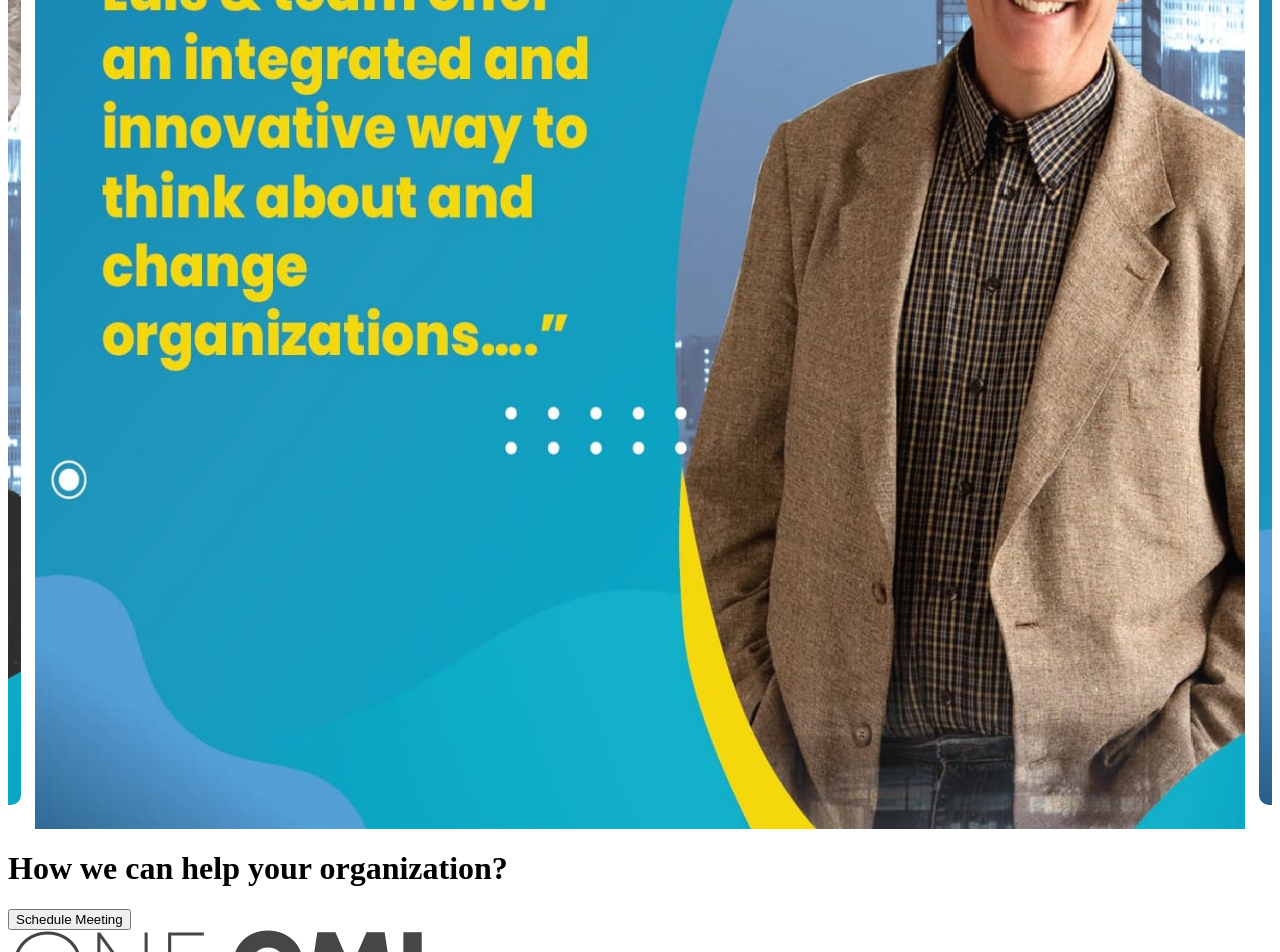
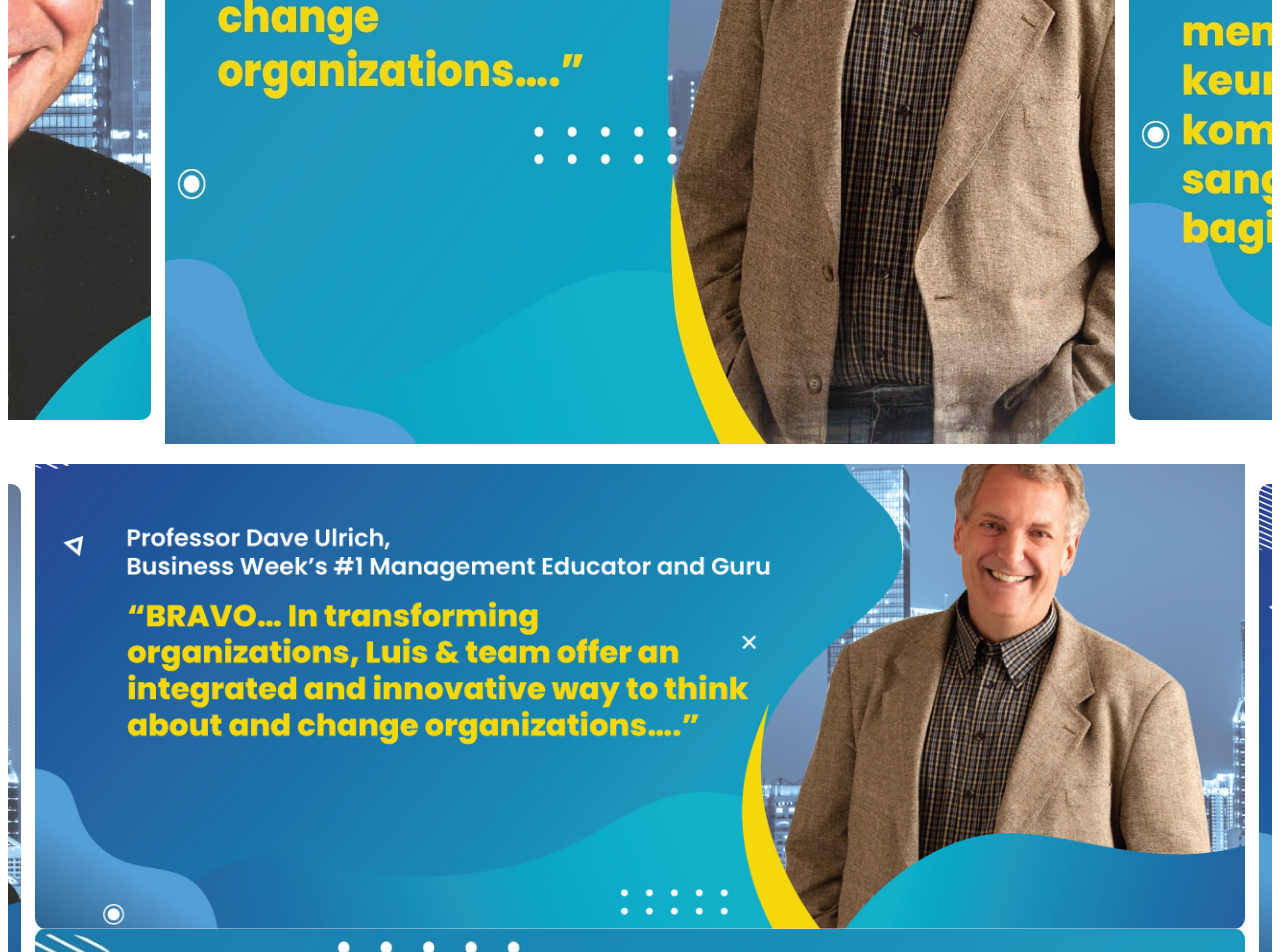
Before and after one commit to rifkysetiadji/nextjs-tailwindcss, a Next.js app: page / in a window 1280 px wide. Shown: the part 1848-2800 px from the top of the page. Built offline with nearby package versions, Linux system fonts and the light colour scheme.

Commit message:
compress img

```diff
--- a/components/Carousel.js
+++ b/components/Carousel.js
@@ -2,14 +2,28 @@ import React from 'react'
 import Slider from "react-slick";
 import Image from 'next/image'
 const settings = {
-    centerMode: true,
+
+        centerMode: true,
     dots: true,
     infinite: true,
     speed: 500,
     centerPadding:"150px",
     slidesToShow: 1,
     slidesToScroll: 1,
-
+    responsive:[
+      {
+          breakpoint: 600,
+          settings: {
+              centerPadding: "20px",
+            //   centerMode:false,
+              arrows:false,
+              // nextArrow: null,
+              // prevArrow: null,
+              dots:true,
+              // dotsClass: `slick-dots ${style.dots_mobile}`,
+          }
+        },
+  ]
   };
 const settings2 = {
     className: "block md:hidden",
@@ -20,6 +34,20 @@ const settings2 = {
     centerPadding:"20px",
     slidesToShow: 1,
     slidesToScroll: 1,
+//     responsive:[
+//       {
+//           breakpoint: 600,
+//           settings: {
+//               centerPadding: "20px",
+//             //   centerMode:false,
+//               arrows:false,
+//               // nextArrow: null,
+//               // prevArrow: null,
+//               dots:true,
+//               // dotsClass: `slick-dots ${style.dots_mobile}`,
+//           }
+//         },
+//   ]
   };
 export default function Carousel() {
     return (
@@ -27,20 +55,28 @@ export default function Carousel() {
             <div className='hidden md:block'>
             <Slider  {...settings}>
             <div className="slide">
-                <div  style={{borderRadius: '10px', overflow: 'hidden'}}>
+                <div className='hidden md:block' style={{borderRadius: '10px', overflow: 'hidden'}}>
                     <Image  width={958} height={392} src="/images/wts1.jpg" alt="img" layout="responsive"  />
                 </div>
-
+                <div className='block md:hidden' style={{borderRadius: '10px', overflow: 'hidden'}}>
+                    <Image priority width={1413} height={1746} src="/images/wtsm1.jpg" alt="img" layout="responsive"   />
+                </div>
             </div>
             <div className="slide">
-                <div  style={{borderRadius: '10px', overflow: 'hidden'}}>
+                <div className='hidden md:block' style={{borderRadius: '10px', overflow: 'hidden'}}>
                     <Image width={958} height={392} src="/images/wts2.jpg" alt="img" layout="responsive"  />
                 </div>
+                <div className='block md:hidden' style={{borderRadius: '10px', overflow: 'hidden'}}>
+                    <Image  width={1413} height={1746} src="/images/wtsm2.jpg" alt="img" layout="responsive"   />
+                </div>
+            </div>
 
-            </div>
             <div className="slide">
-                <div  style={{borderRadius: '10px', overflow: 'hidden'}}>
+                <div className='hidden md:block' style={{borderRadius: '10px', overflow: 'hidden'}}>
                     <Image width={958} height={392} src="/images/wts3.jpg" alt="img" layout="responsive"  />
+                </div>
+                <div className='block md:hidden' style={{borderRadius: '10px', overflow: 'hidden'}}>
+                    <Image  width={1413} height={1746} src="/images/wtsm3.jpg" alt="img" layout="responsive"   />
                 </div>
             </div>
 
@@ -51,21 +87,27 @@ export default function Carousel() {
        <div className='block md:hidden'>
         <Slider {...settings2}>
             <div className="slide">
-
-                <div  style={{borderRadius: '10px', overflow: 'hidden'}}>
+                <div className='hidden md:block' style={{borderRadius: '10px', overflow: 'hidden'}}>
+                    <Image  width={958} height={392} src="/images/wts1.jpg" alt="img" layout="responsive"  />
+                </div>
+                <div className='block md:hidden' style={{borderRadius: '10px', overflow: 'hidden'}}>
                     <Image priority width={1413} height={1746} src="/images/wtsm1.jpg" alt="img" layout="responsive"   />
                 </div>
             </div>
             <div className="slide">
-
-                <div  style={{borderRadius: '10px', overflow: 'hidden'}}>
+                <div className='hidden md:block' style={{borderRadius: '10px', overflow: 'hidden'}}>
+                    <Image width={958} height={392} src="/images/wts2.jpg" alt="img" layout="responsive"  />
+                </div>
+                <div className='block md:hidden' style={{borderRadius: '10px', overflow: 'hidden'}}>
                     <Image  width={1413} height={1746} src="/images/wtsm2.jpg" alt="img" layout="responsive"   />
                 </div>
             </div>
 
             <div className="slide">
-
-                <div  style={{borderRadius: '10px', overflow: 'hidden'}}>
+                <div className='hidden md:block' style={{borderRadius: '10px', overflow: 'hidden'}}>
+                    <Image width={958} height={392} src="/images/wts3.jpg" alt="img" layout="responsive"  />
+                </div>
+                <div className='block md:hidden' style={{borderRadius: '10px', overflow: 'hidden'}}>
                     <Image  width={1413} height={1746} src="/images/wtsm3.jpg" alt="img" layout="responsive"   />
                 </div>
             </div>
```
